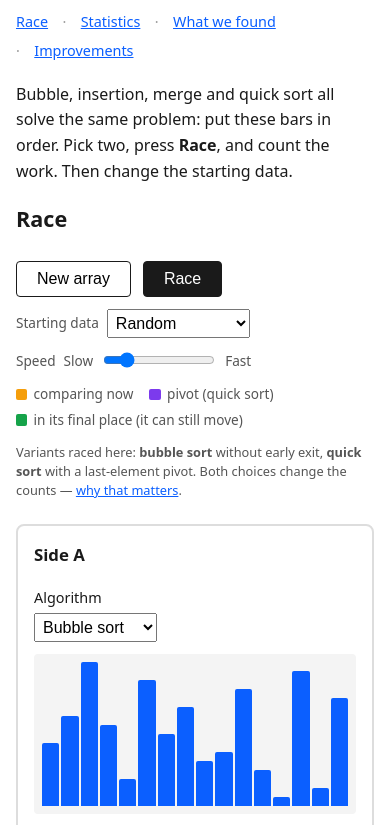
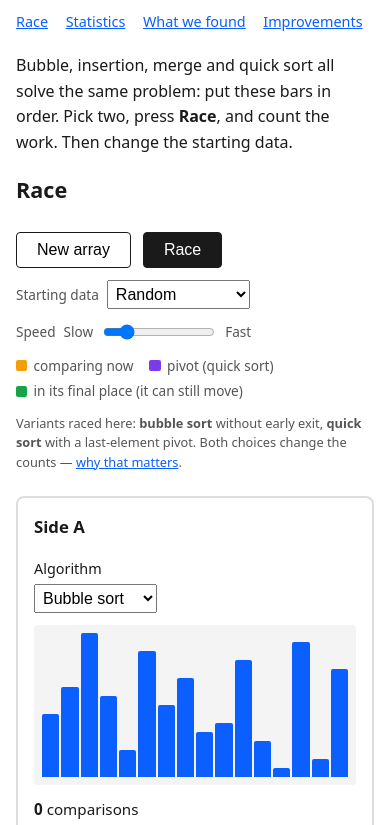
Before and after one commit to comp4020-agentic-coding-studio/comp4020-ass1-xuwancheng62-lab, a website built with Vite: page index.html in a window 390 px wide. Shown: the part 100-925 px from the top of the page. Built offline with nearby package versions, Linux system fonts and the light colour scheme.

Commit message:
Drop the nav separators: the rendered phone page showed them dangling
The "·" between section links was drawn with a ::before on each link
after the first. On the 390px page the four links wrapped to two lines
and Improvements took its dot with it, so the second line opened with a
floating separator. Nothing in the suite could see this -- JSDOM has no
layout engine, so a wrap that only exists at a rendered width is
invisible to it. It came out of looking at the screenshot.

The gap plus the link underline separates them without a glyph that can
move, and removing the dots freed 43px, which is enough that all four
links now fit on one line at 390px (nav: 2 rows, 52px -> 1 row, 23px).

Verified in Chrome at 1920x1080 and 390x844: both nav rows, both control
rows wrapping identically in the two races (4 items on 1 row at desktop,
2+1+1 on 3 rows at phone), all buttons 36px/16px, both races' bar boxes
equal at each width, 520 improvement-race frames sampled per viewport
with zero non-permutations, and each shape selector locked only by its
own race across the whole animation. Page height 2,862 -> 2,611 desktop
and 4,624 -> 4,215 phone.

```diff
--- a/styles.css
+++ b/styles.css
@@ -15,25 +15,22 @@ a {
   color: #0b5fff;
 }
 
-/* The section links that replaced the Home link (Amendment 9). Laid out as a
-   wrapping flex row so the four sit on one line on a desktop and reflow to two
-   on a phone rather than overflowing. The separators are drawn with a ::before
-   on every link except the first -- a border would need an extra element, and a
-   literal "·" in the HTML would be read out by a screen reader as content. */
+/* The section links that replaced the Home link (Amendment 9). A wrapping flex
+   row: `gap` is the space BETWEEN items, and `flex-wrap` moves an item to the
+   next line rather than letting it overflow the page.
+
+   I first drew "·" separators with a ::before on each link after the first, and
+   the rendered phone page showed why that was wrong: the four links wrapped to
+   two lines and the dot belonging to "Improvements" travelled with it, so the
+   second line opened with a floating dot. The separator now is the gap itself
+   plus the link underline, which cannot dangle -- and dropping the dots freed
+   enough width that all four fit on one line at 390px anyway. */
 .sections {
   display: flex;
   flex-wrap: wrap;
-  gap: 0.35rem 0.9rem;
+  gap: 0.35rem 1.1rem;
   margin: 0.35rem 0 1.25rem;
   font-size: 0.9rem;
-}
-
-.sections a + a::before {
-  content: "·";
-  display: inline-block;
-  margin-right: 0.9rem;
-  color: #999;
-  text-decoration: none;
 }
 
 /* Amendment 9: one rule for both control rows. They had drifted apart -- this
```
